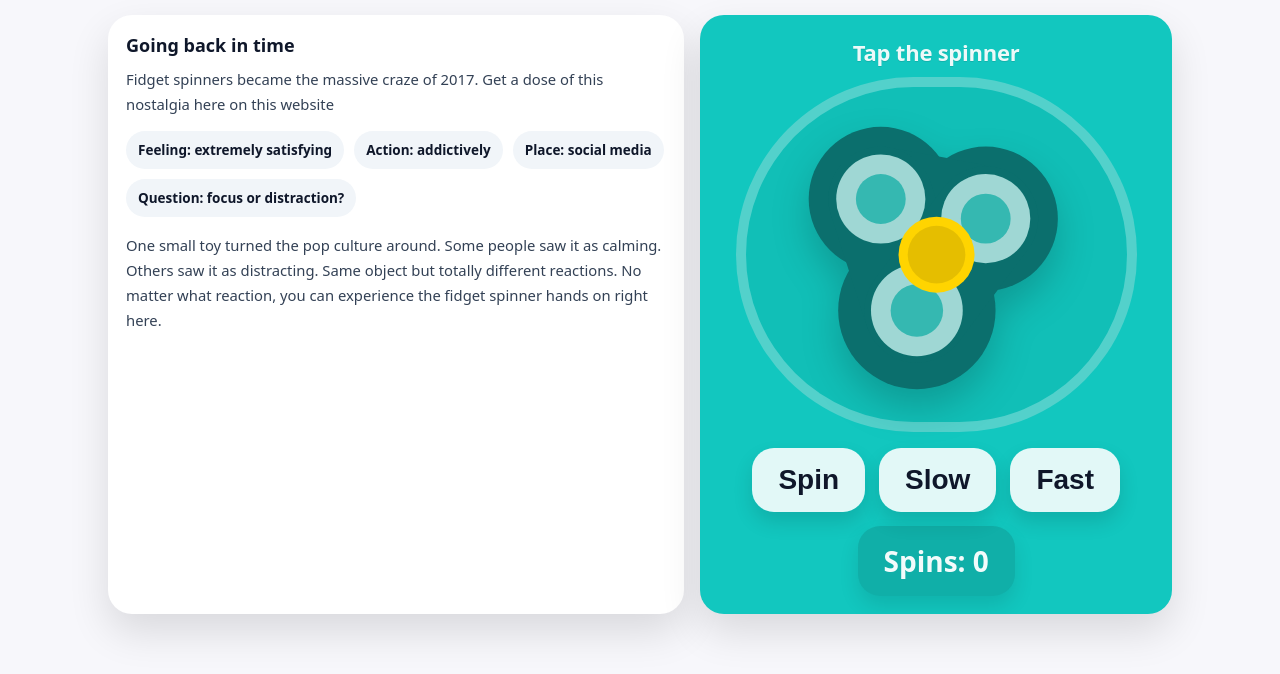
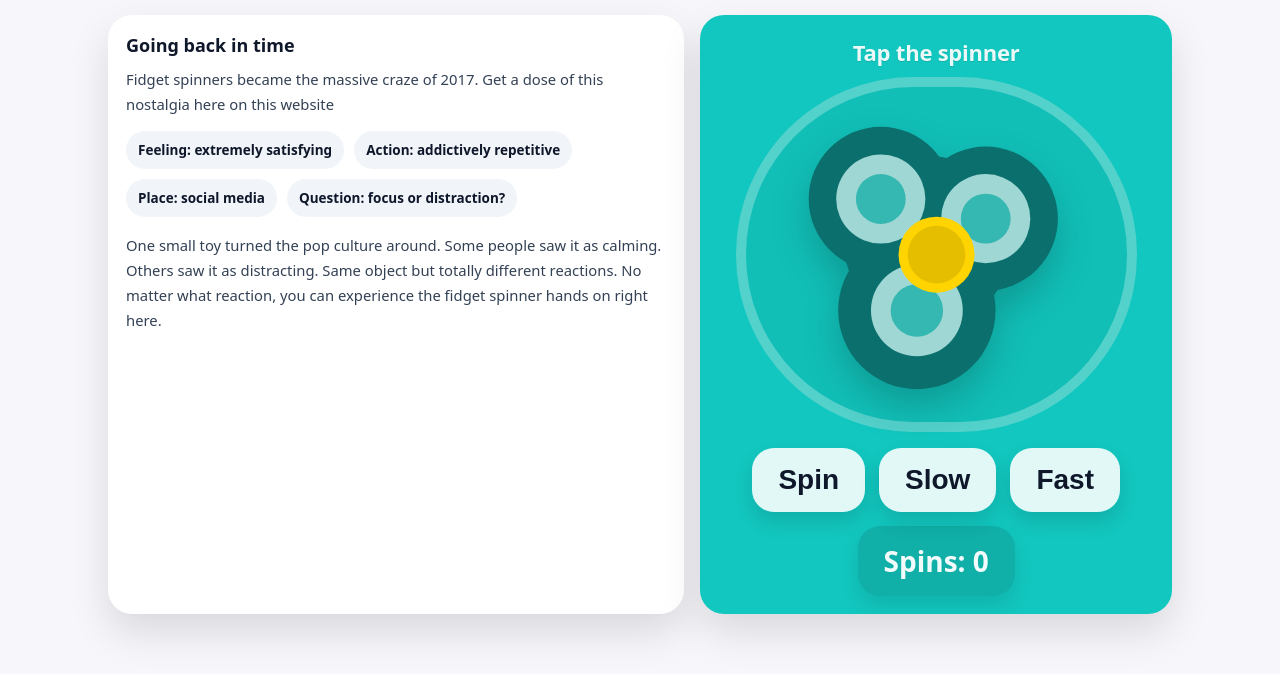
Before and after one commit to Chunhao-Hu/fidget-spinner-site, a plain HTML site: page index.html in a window 1280 px wide. Shown: the part 116-790 px from the top of the page. Drawn offline with Linux system fonts and the light colour scheme.

Commit message:
Update index.html

```diff
--- a/index.html
+++ b/index.html
@@ -224,7 +224,7 @@
 
         <div class="chips">
           <div class="chip">Feeling: extremely satisfying</div>
-          <div class="chip">Action: addictively  </div>
+          <div class="chip">Action: addictively repetitive</div>
           <div class="chip">Place: social media</div>
           <div class="chip">Question: focus or distraction?</div>
         </div>
```
